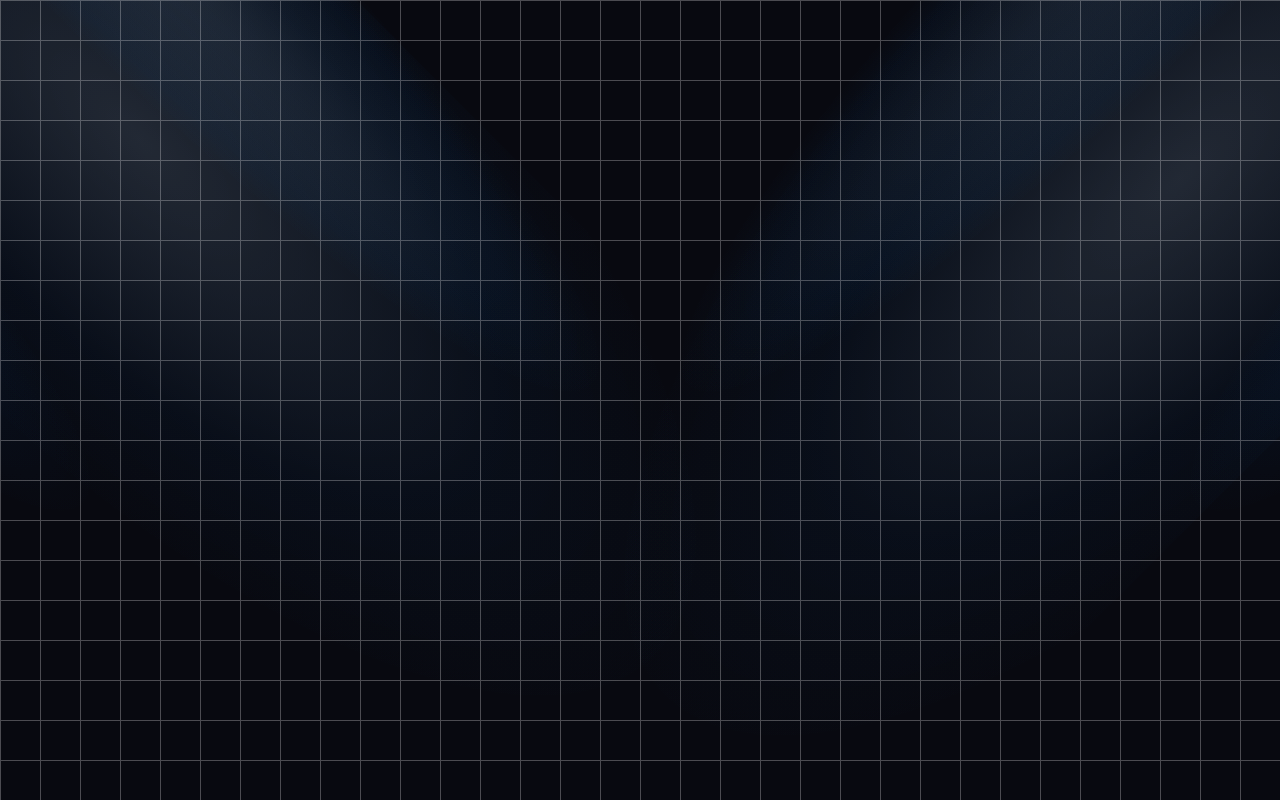
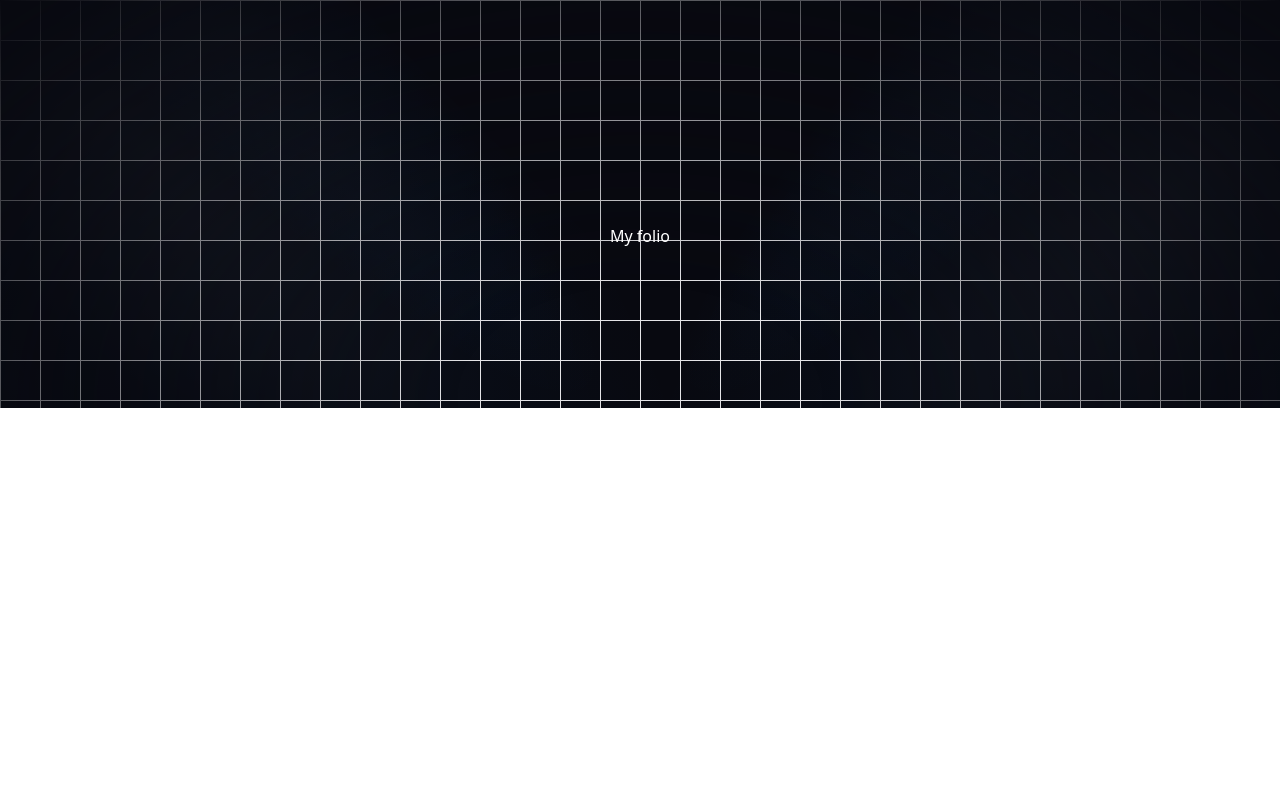
Before and after one commit to H3llSpawn78/next-folio25, a Next.js app: page / in a window 1280 px wide. Shown: the top 800 px of the page. Built offline with nearby package versions, Linux system fonts and the light colour scheme.

Commit message:
amends to grid bg in hero

```diff
--- a/components/Hero.tsx
+++ b/components/Hero.tsx
@@ -5,8 +5,7 @@ const Hero = () => {
     return (
         <div className="pb-20 pt-36">
             <Spotlight />
-            <Spotlight />
-            <div className="flex h-screen w-full items-center justify-center opacity-30">
+            <div className="absolute top-0 left-0 h-screen flex h-[50rem] w-full items-center justify-center bg-black-100[0.2]">
                 <div
                     className={cn(
                         "absolute inset-0",
@@ -16,7 +15,12 @@ const Hero = () => {
                     )}
                 />
                 {/* Radial gradient for the container to give a faded look */}
-                {/* <div className="pointer-events-none absolute inset-0 flex items-center justify-center bg-white [mask-image:radial-gradient(ellipse_at_center,transparent_20%,black)] dark:bg-black"></div> */}
+                <div className="pointer-events-none absolute inset-0 flex items-center justify-center  [mask-image:radial-gradient(ellipse_at_center,transparent_20%,black)] bg-black-100"></div>
+            </div>
+            <div className="flex justify-center relative my-20 z-10">
+                <div className="max-w-[89vw] md:max-w-2xl lg:max-w-[60vw] flex flex-col items-center justify-center">
+                    <h2 className="text-white">My folio</h2>
+                </div>
             </div>
         </div>
     )
--- /dev/null
+++ b/components/ThemeProvider.tsx
@@ -0,0 +1,11 @@
+"use client"
+
+import * as React from "react"
+import { ThemeProvider as NextThemesProvider } from "next-themes"
+
+export function ThemeProvider({
+    children,
+    ...props
+}: React.ComponentProps<typeof NextThemesProvider>) {
+    return <NextThemesProvider {...props}>{children}</NextThemesProvider>
+}
--- a/package.json
+++ b/package.json
@@ -12,6 +12,7 @@
     "clsx": "^2.1.1",
     "motion": "^12.23.25",
     "next": "16.0.7",
+    "next-themes": "^0.4.6",
     "react": "19.2.0",
     "react-dom": "19.2.0",
     "tailwind-merge": "^3.4.0"
```
Also changed, not shown: app/layout.tsx (+9 -0 lines), components/ThemeSwitcher.tsx (added), 1 other file (tests, documents, lock files or other folders).
